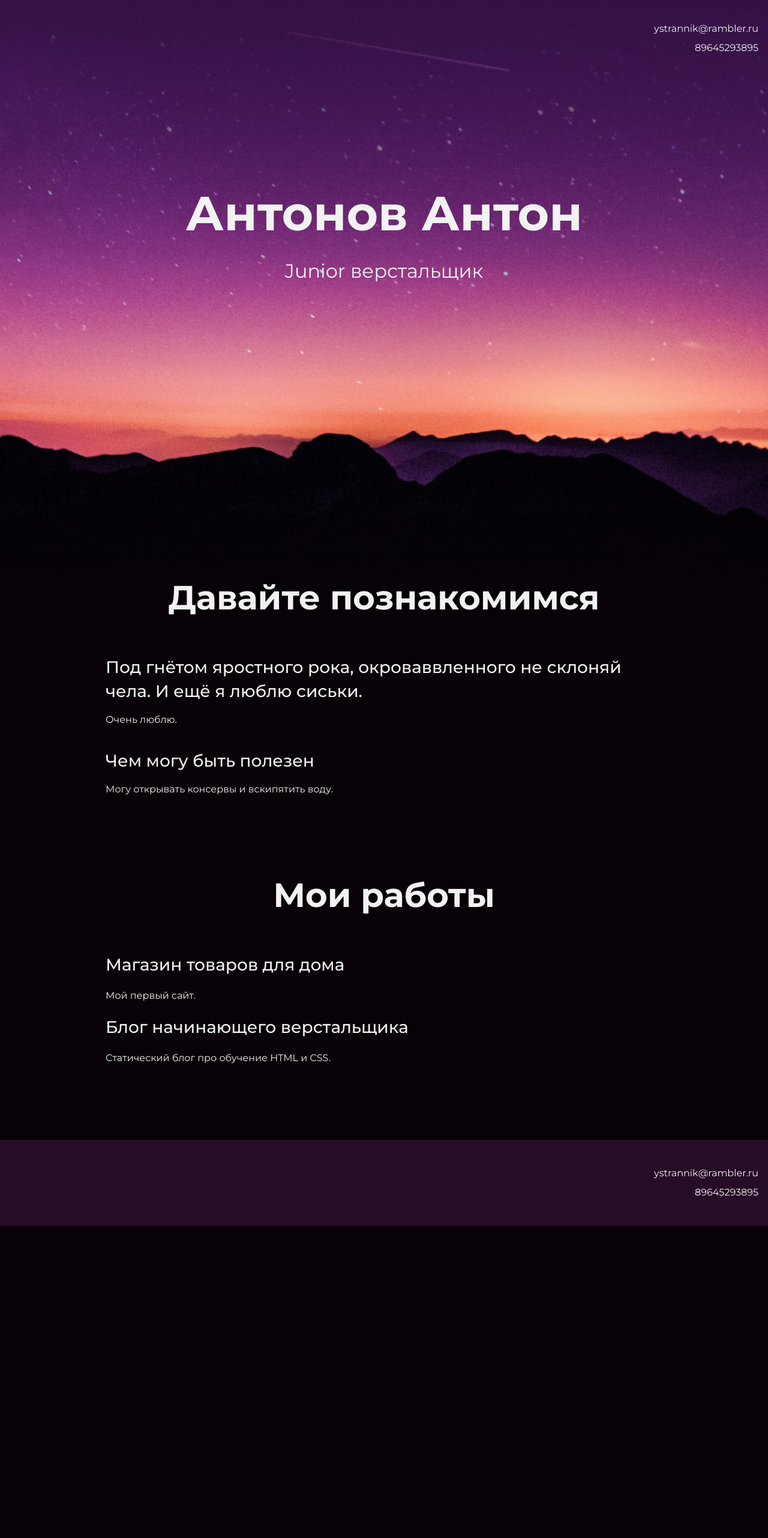
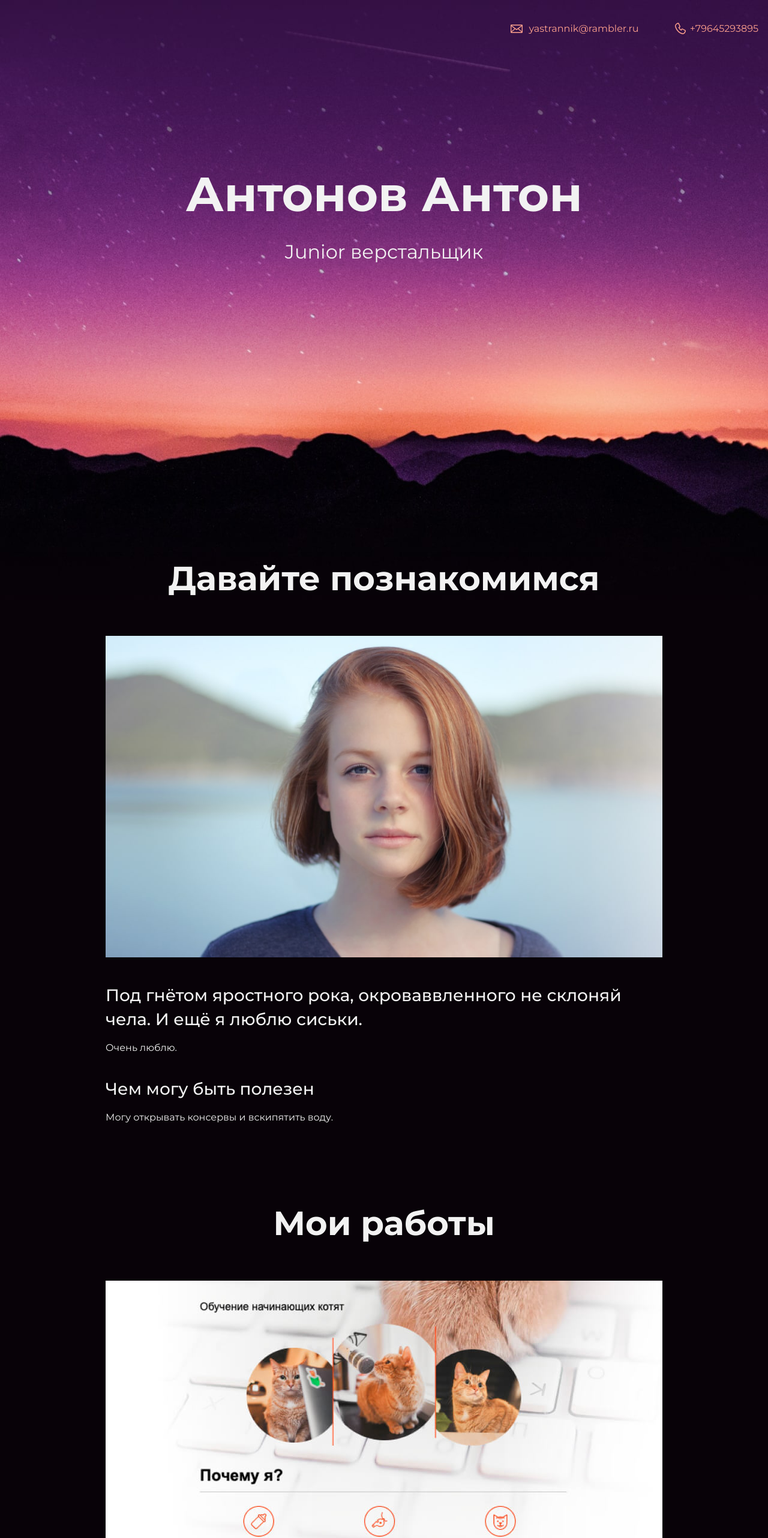
Before and after one commit to anton-antonov83/my-site, a plain HTML site: page index.html in a window 1280 px wide. Shown: the top 2564 px of the page at 60% size. Before the commit the page ends 2044 px from the top, so only its background shows below. Drawn offline with Linux system fonts and the light colour scheme.

Commit message:
Update index.html

```diff
--- a/index.html
+++ b/index.html
@@ -10,8 +10,8 @@
   <body>
     <header class="page-header">
     <div class="container">
-      ystrannik@rambler.ru<br>
-      89645293895
+    <a href="mailto:yastrannik@rambler.ru" class="header-email">yastrannik@rambler.ru</a>
+    <a href="tel:+79645293895" class="header-phone">+79645293895</a>
     </div>
     </header>
 
@@ -25,6 +25,9 @@
     <section class="intro">
     <div class="container">
       <h2 class="subheading">Давайте познакомимся</h2>
+      <figure class="user-image">
+        <img src="files/user.jpg" width="928" height="536" alt="Фотография Неопознанного Енота">
+      </figure>
       <h3>Под гнётом яростного рока, окроваввленного не склоняй чела. И ещё я люблю сиськи.</h3>
       <p>Очень люблю.</p>
       <h3>Чем могу быть полезен</h3>
@@ -35,10 +38,12 @@
     <section class="portfolio">
       <div class="container">
       <h2 class="subheading">Мои работы</h2>
-
+      <figure class="project-image">
+         <img src="files/project.jpg" width="928" height="536" alt="Cайт магазина товаров для дома">
+      </figure>
       <h3>Магазин товаров для дома</h3>
       <p>Мой первый сайт.</p>
-
+      <a class="button" href="source/project/index.html">Открыть страницу</a>
       <h3>Блог начинающего верстальщика</h3>
       <p>Статический блог про обучение HTML и CSS.</p>
     </div>
@@ -46,9 +51,10 @@
 
     <footer class="page-footer">
     <div class="container">
-      ystrannik@rambler.ru<br>
-      89645293895
-    </footer>
+    <a class="footer-email" href="mailto:yastrannik@rambler.ru">yastrannik@rambler.ru</a>
+    <a class="footer-phone" href="tel:+79645293895">+79645293895</a>
+  </div>
+</footer>
     </div>
   </body>
 </html>
```
